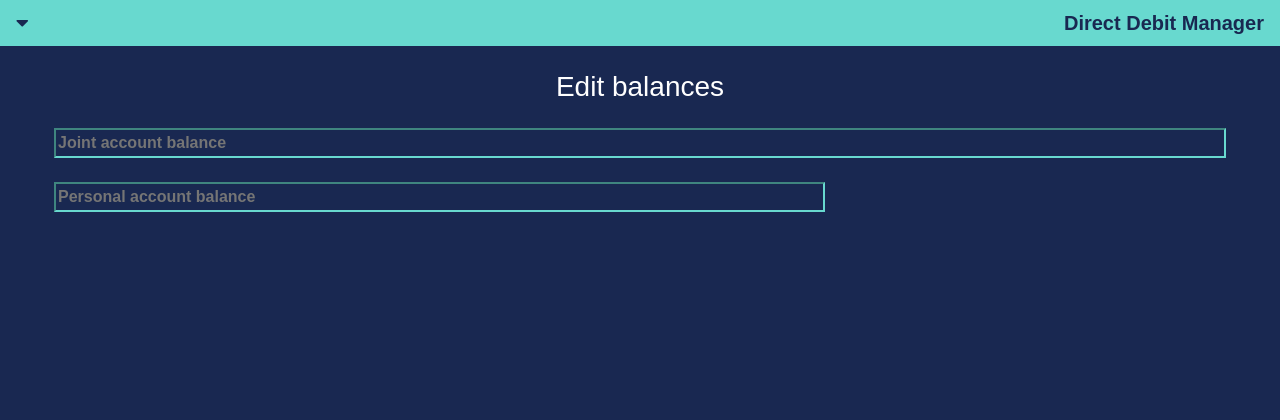
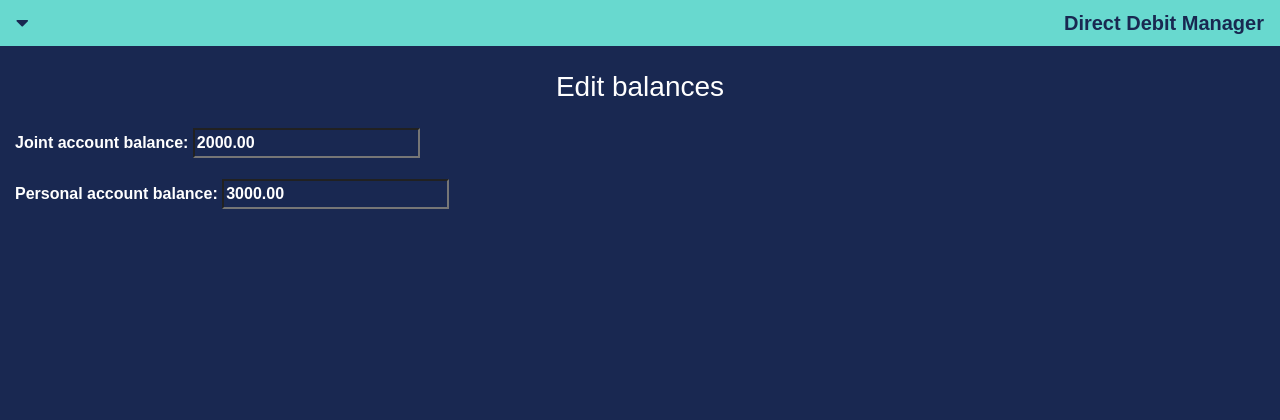
Before and after one commit to benm4ckenzie/finance, a Django app: page /edit_balance/3 in a window 1280 px wide. Shown: the top 420 px of the page. Run offline with Django 3.2, Linux system fonts and the light colour scheme; data comes from the database, SQL or seed files in the repository; some libraries are stand-ins or nearby versions.

Commit message:
updates somem styling errors

```diff
--- a/monthly_budget/templates/monthly_budget/add_balance.html
+++ b/monthly_budget/templates/monthly_budget/add_balance.html
@@ -10,7 +10,7 @@
         </div>
     </div>
     <div class="row m-4">
-        <div class="col-8">
+        <div class="col">
             <input class="positioning input-box" type="value" placeholder="Personal account balance" name="personal_account_balance" id="id_personal_account_balance" required>
         </div>
     </div>
--- a/monthly_budget/templates/monthly_budget/add_income.html
+++ b/monthly_budget/templates/monthly_budget/add_income.html
@@ -10,7 +10,7 @@
         </div>
     </div>
     <div class="row m-4">
-        <div class="col-8">
+        <div class="col">
             <input class="positioning input-box" type="value" placeholder="Income amount" name="income_amount" id="id_income_amount" required>
         </div>
     </div>
--- a/monthly_budget/templates/monthly_budget/edit_balance.html
+++ b/monthly_budget/templates/monthly_budget/edit_balance.html
@@ -4,19 +4,10 @@
 <h3 class="m-4" style="text-align: center;">Edit balances</h3>
 <form method="POST">
     {% csrf_token %}
-    <div class="row m-4">
-        <div class="col">
-            <input class="positioning input-box" type="value" placeholder="Joint account balance" name="joint_account_balance" id="id_joint_account_balance" required>
-        </div>
-    </div>
-    <div class="row m-4">
-        <div class="col-8">
-            <input class="positioning input-box" type="value" placeholder="Personal account balance" name="personal_account_balance" id="id_personal_account_balance" required>
-        </div>
-    </div>
-    <div class="m-4">
+    {{ editBalanceForm.as_p }}
+    <div class="">
         <p>
-            <button class="btn button-colour positioning fixed-bottom rounded-0" style="margin-bottom: 51px;" type="submit"><strong class="button-colour positioning">Edit balances</strong></button>
+        <button class="btn button-colour positioning fixed-bottom rounded-0" style="margin-bottom: 51px;" type="submit"><strong class="button-colour positioning">Edit balances</strong></button>
         </p>
     </div>
 </form>
```
Also changed, not shown: monthly_budget/templates/monthly_budget/edit_income.html (+2 -11 lines), monthly_budget/templates/monthly_budget/edit_payment.html (+4 -36 lines).
